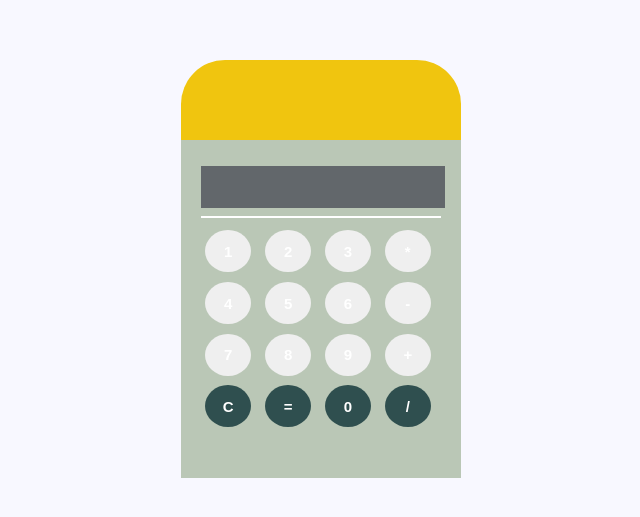
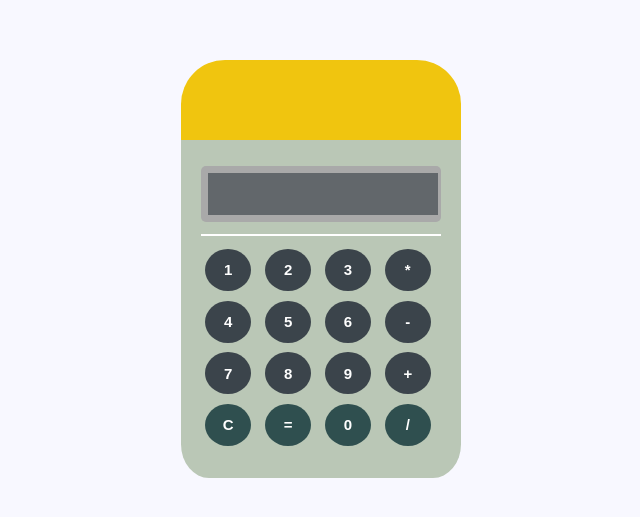
Before and after one commit to unakame/leccion-41-calculadora, a plain HTML site: page index.html in a window 1280 px wide. Shown: the part 131-648 px from the top of the page, without its empty margins (319-959 px from the left). Drawn offline with Linux system fonts and the light colour scheme; a web font is replaced by a local one.

Commit message:
maquetacion lista

```diff
--- a/assets/css/main.css
+++ b/assets/css/main.css
@@ -56,6 +56,8 @@ input:focus{
 .content{
   height: 200px;
   padding: 9% 7% 40% 7%;
+  border-bottom-right-radius: 10%;
+  border-bottom-left-radius: 10%;
 }
 
 .screen-case{
--- a/index.html
+++ b/index.html
@@ -13,20 +13,22 @@
     <div class="flex-content">
       <div class="head gold"></div>
           <div class="content gray-soft">
-            <input class="screen gray-medium"type="text" readonly><br>
+            <div class="screen-case">
+             <input class="screen gray-medium"type="text" readonly><br>
+            </div>
             <hr>
-            <input type="button" value="1">
-            <input type="button" value="2">
-            <input type="button" value="3">
-            <input type="button" value="*"><br>
-            <input type="button" value="4">
-            <input type="button" value="5">
-            <input type="button" value="6">
-            <input type="button" value="-"><br>
-            <input type="button" value="7">
-            <input type="button" value="8">
-            <input type="button" value="9">
-            <input type="button" value="+"><br>
+            <input class="gray-dark" type="button" value="1">
+            <input class="gray-dark"type="button" value="2">
+            <input class="gray-dark" type="button" value="3">
+            <input class="gray-dark" type="button" value="*"><br>
+            <input class="gray-dark" type="button" value="4">
+            <input class="gray-dark"type="button" value="5">
+            <input class="gray-dark" type="button" value="6">
+            <input class="gray-dark" type="button" value="-"><br>
+            <input class="gray-dark" type="button" value="7">
+            <input class="gray-dark" type="button" value="8">
+            <input class="gray-dark" type="button" value="9">
+            <input class="gray-dark" type="button" value="+"><br>
             <input class="gray-green" type="button" value="C">
             <button class="gray-green"value="=">=</button>
             <input class="number gray-green" type="button" value="0">
```
